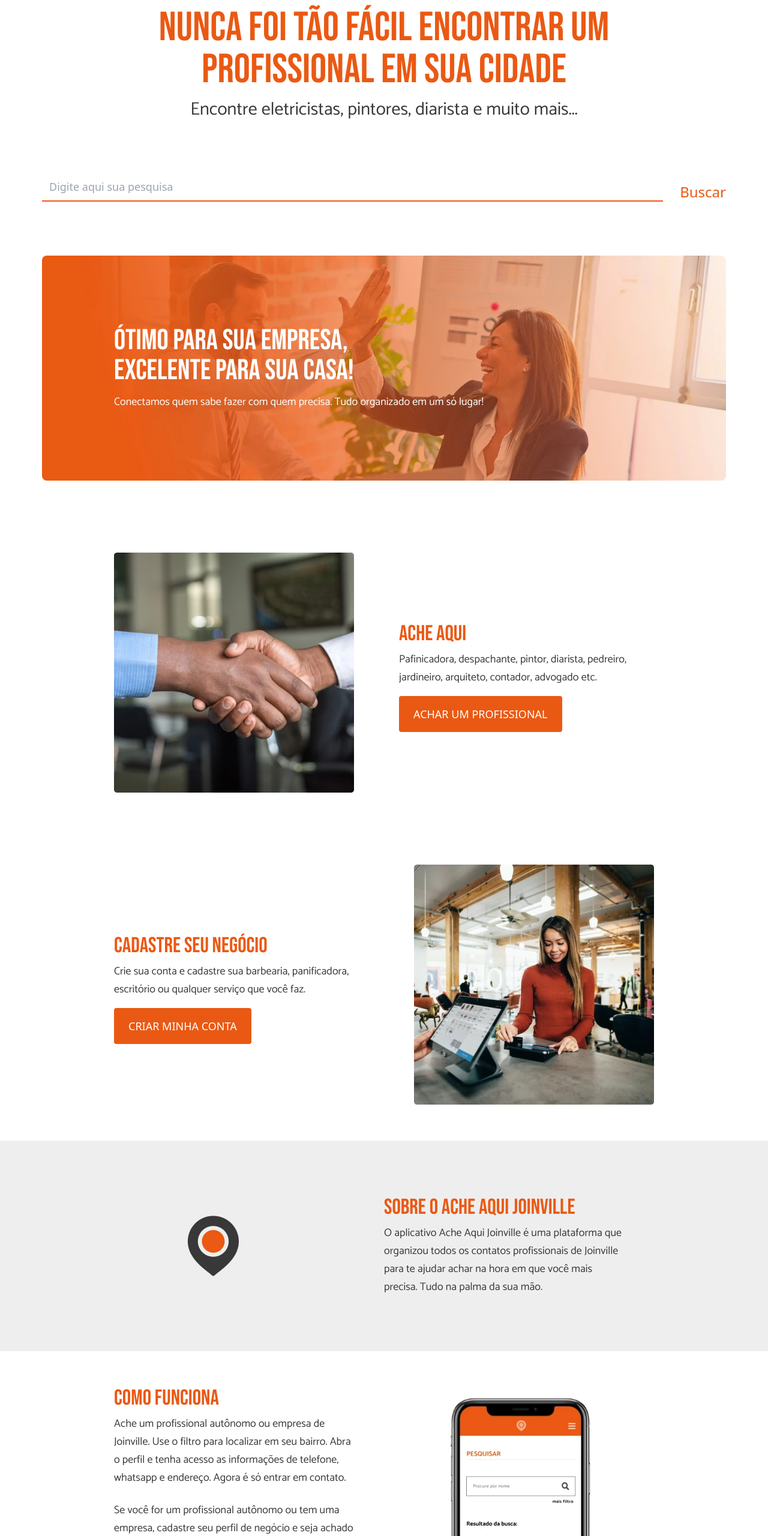
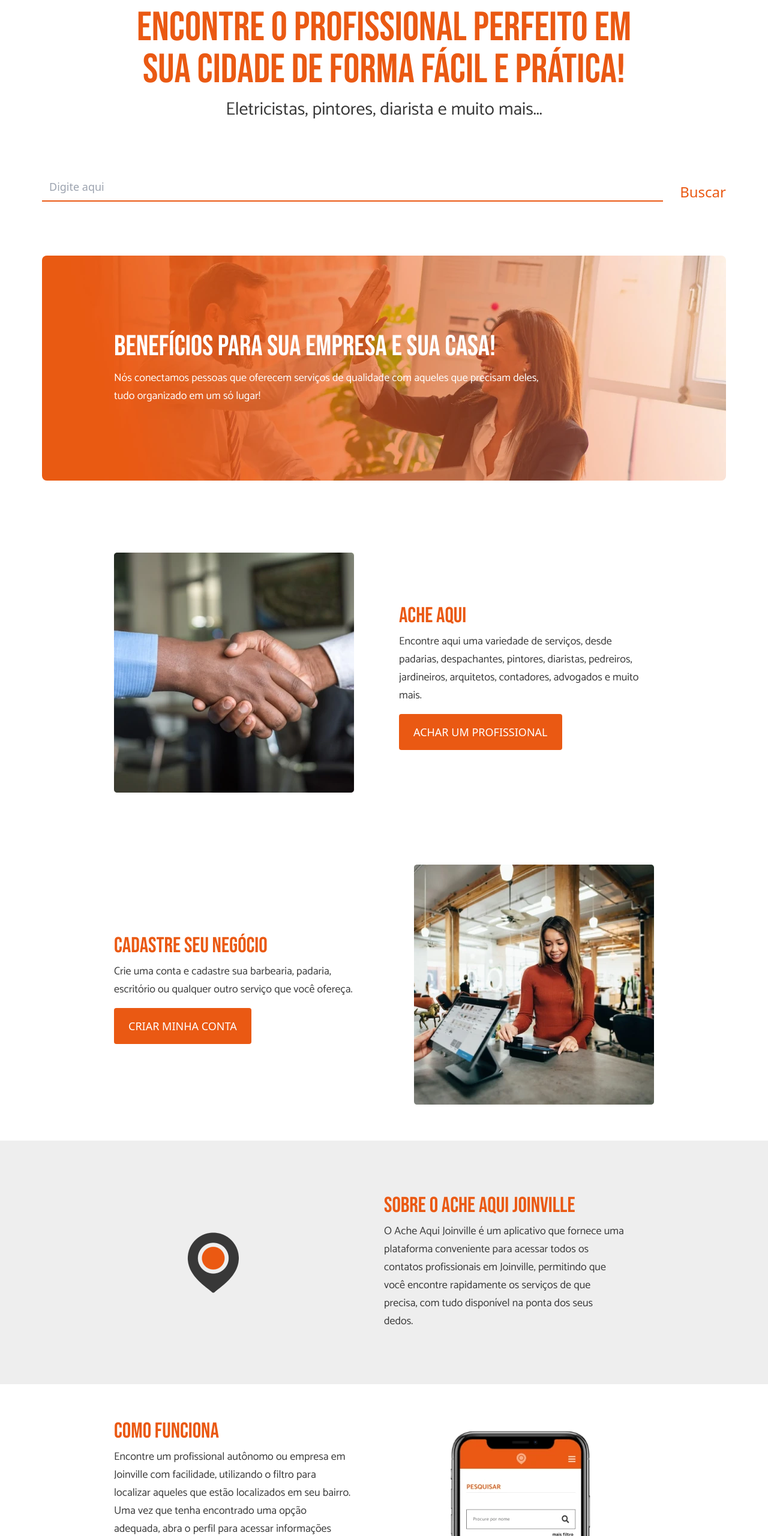
Before and after one commit to ricardojosino/acheaqui_site, a website: page src/index.html in a window 1280 px wide. Shown: the part 240-2800 px from the top of the page at 60% size. Drawn offline with Linux system fonts and the light colour scheme.

Commit message:
Texto revisado

```diff
--- a/src/index.html
+++ b/src/index.html
@@ -31,7 +31,7 @@
     <meta name="twitter:domain" content="acheaquijoinville.com.br">
 
     <link rel="icon" type="image/x-icon" href="asset/img/favicon.png">
-    <link rel="stylesheet" href="asset/css/style.css?v=3">
+    <link rel="stylesheet" href="asset/css/style.css?v=4">
     <title>Ache Aqui Joinville</title>
   </head>
 
@@ -65,9 +65,9 @@
 
     <div class="theme-section-g">
       <div class="theme-container-m">
-        <h1 class="theme-display text-color01 text-center">Nunca foi tão fácil encontrar um<br>profissional em sua cidade</h1>
+        <h1 class="theme-display text-color01 text-center">Encontre o profissional perfeito em sua cidade de forma fácil e prática!</h1>
         <p class="theme-subtitle text-color02 text-center mt-4">
-          Encontre eletricistas, pintores, diarista e muito mais...
+          Eletricistas, pintores, diarista e muito mais...
         </p>
 
         <!-- btns desktop-->
@@ -89,7 +89,7 @@
       <form action="https://app.acheaquijoinville.com.br/" method="get" >
 
         <div class="relative w-full flex justify-center flex-nowrap items-end">
-          <input class="border-b-2 border-color01 w-full h-12 px-3 text-lg text-color02 outline-0" autocomplete="off" type="search" name="search" id="search" placeholder="Digite aqui sua pesquisa">
+          <input class="border-b-2 border-color01 w-full h-12 px-3 text-lg text-color02 outline-0" autocomplete="off" type="search" name="search" id="search" placeholder="Digite aqui">
           <input class="text-color01 ml-3 text-xl border-0 md:ml-5 lg:ml-7 lg:text-2xl hover:cursor-pointer " type="submit" name="submit" id="submit" value="Buscar">
         </div>
 
@@ -102,8 +102,8 @@
   <section class="theme-section-g">
     <div class="theme-container-g w-full bg-[url('../img/background-empresa.webp')] bg-top bg-no-repeat bg-cover rounded-lg">
       <div class="theme-container-m flex flex-col justify-center w-full h-52 p-5 md:h-[375px] xl:p-0">
-        <h2 class="theme-h1 text-color04">Ótimo para sua empresa,<br>Excelente para sua casa!</h2>
-        <p class="theme-text-normal text-color04 mt-3">Conectamos quem sabe fazer com quem precisa. Tudo organizado em um só lugar!</p>
+        <h2 class="theme-h1 text-color04">Benefícios para sua empresa e sua casa!</h2>
+        <p class="theme-text-normal text-color04 mt-3">Nós conectamos pessoas que oferecem serviços de qualidade com aqueles que precisam deles,<br class="hidden md:block"> tudo organizado em um só lugar!</p>
       </div>
     </div>
   </section>
@@ -122,7 +122,7 @@
           <div class="w-full mt-4 md:max-w-[270px] lg:max-w-[400px]  ">
             <h2 class="theme-h2 text-color01">Ache aqui</h2>
             <p class="theme-text-normal text-color02 mt-2">
-              Pafinicadora, despachante, pintor, diarista, pedreiro, jardineiro, arquiteto, contador, advogado etc.
+              Encontre aqui uma variedade de serviços, desde padarias, despachantes, pintores, diaristas, pedreiros, jardineiros, arquitetos, contadores, advogados e muito mais.
             </p>
             <a class="theme-btn-01 mt-4" href="https://app.acheaquijoinville.com.br">Achar um profissional</a>
           </div>
@@ -146,7 +146,7 @@
           <div class="w-full mt-4 md:max-w-[270px] lg:max-w-[400px]">
             <h2 class="theme-h2 text-color01">Cadastre seu negócio</h2>
             <p class="theme-text-normal text-color02 mt-2">
-              Crie sua conta e cadastre sua barbearia, panificadora, escritório ou qualquer serviço que você faz.
+              Crie uma conta e cadastre sua barbearia, padaria, escritório ou qualquer outro serviço que você ofereça.
             </p>
             <a class="theme-btn-01 mt-4" href="https://app.acheaquijoinville.com.br/cadastro">Criar minha conta</a>
           </div>
@@ -170,7 +170,7 @@
         <div class="relative w-full text-center lg:w-1/2 lg:max-w-[400px] lg:text-left">
           <h2 class="theme-h2 text-color01">Sobre o Ache Aqui Joinville</h2>
           <p class="theme-text-normal text-color02 mt-2">
-            O aplicativo Ache Aqui Joinville é uma plataforma que organizou todos os contatos profissionais de Joinville para te ajudar achar na hora em que você mais precisa. Tudo na palma da sua mão.
+            O Ache Aqui Joinville é um aplicativo que fornece uma plataforma conveniente para acessar todos os contatos profissionais em Joinville, permitindo que você encontre rapidamente os serviços de que precisa, com tudo disponível na ponta dos seus dedos.
           </p>
         </div>
 
@@ -195,11 +195,11 @@
 
             <div class="theme-gap-m theme-text-normal text-color02 mt-2">
               <p>
-                Ache um profissional autônomo ou empresa de Joinville. Use o filtro para localizar em seu bairro. Abra o perfil  e tenha acesso as informações de telefone, whatsapp e endereço. Agora é só entrar em contato.
+                Encontre um profissional autônomo ou empresa em Joinville com facilidade, utilizando o filtro para localizar aqueles que estão localizados em seu bairro. Uma vez que tenha encontrado uma opção adequada, abra o perfil para acessar informações importantes, como número de telefone, WhatsApp e endereço. A partir daí, basta entrar em contato com o prestador de serviço escolhido.
               </p>
 
               <p>
-                Se você for um profissional autônomo ou tem uma empresa, cadastre seu perfil de negócio e seja achado por outras pessoas.
+                Caso você seja um profissional autônomo ou possua uma empresa, registre o seu perfil comercial para que outras pessoas possam encontrá-lo facilmente.
               </p>
 
               <p>
```
Also changed, not shown: src/asset/css/style.css, tailwind.css.
